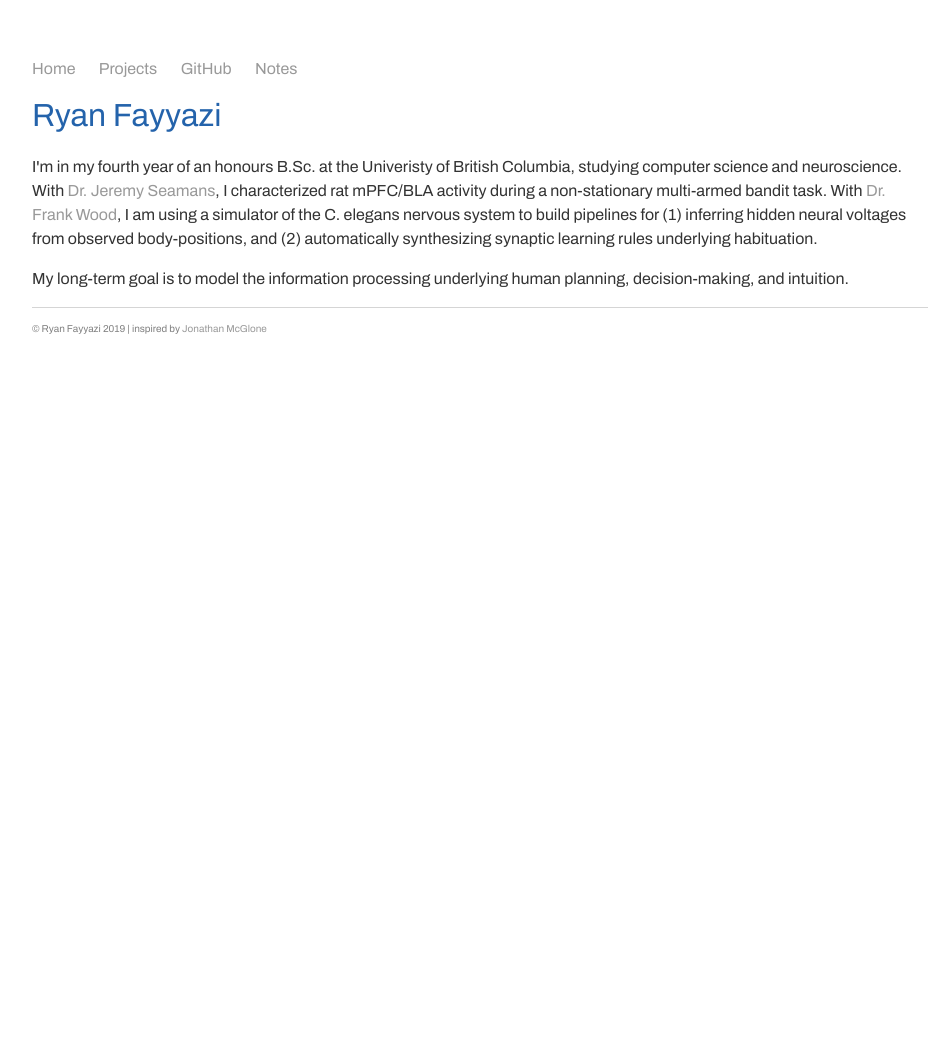
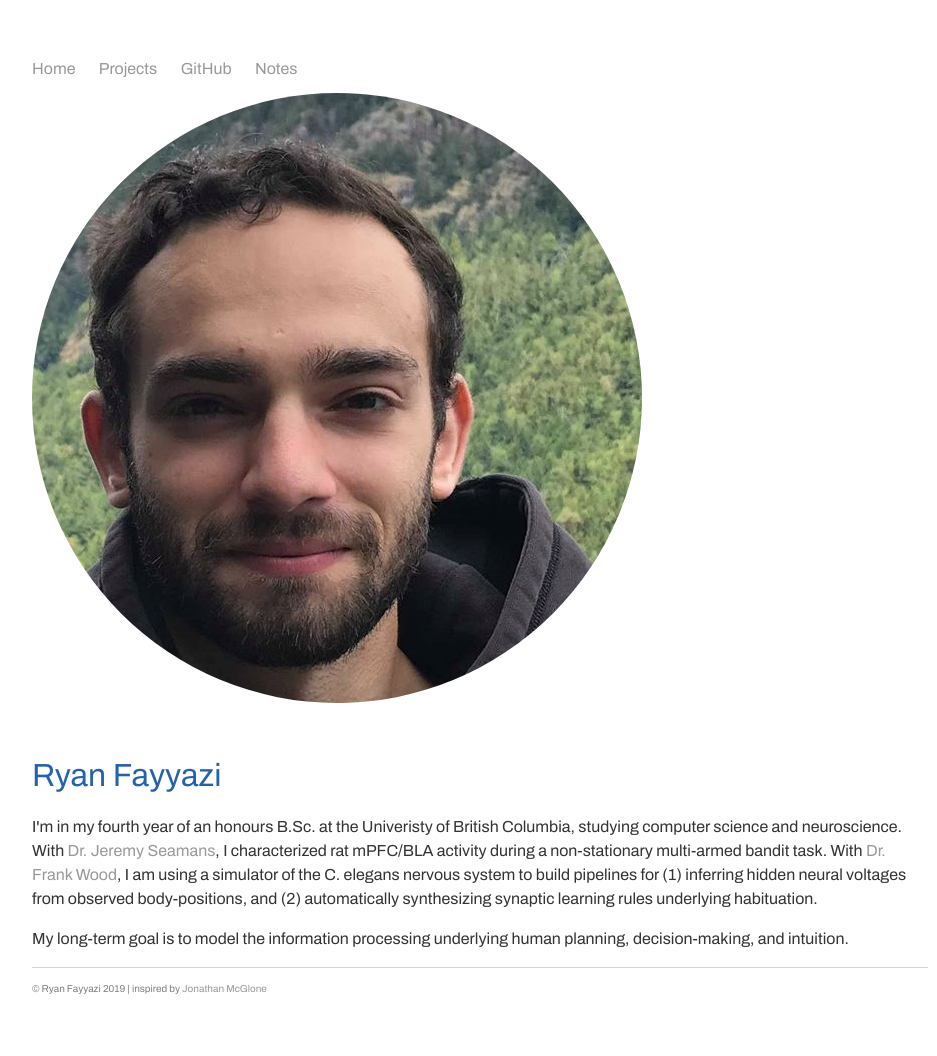
Before and after one commit to rfayyazi/rfayyazi.github.io, a Jekyll site: the page built from index.html, in a window 1280 px wide. Shown: the whole page, without its empty margins (160-1097 px from the left). Built offline with Jekyll 4.4.1, drawn with Linux system fonts in a browser that asks for light colours; some web fonts are replaced; before the commit the page ends 900 px from its top, so only the background shows below that.

Commit message:
Update index.html

```diff
--- a/index.html
+++ b/index.html
@@ -4,6 +4,8 @@ title: Ryan Fayyazi
 ---
 <link href='https://fonts.googleapis.com/css?family=Overpass Mono' rel='stylesheet' type='text/css'>
 <div>
+
+<img  class="img-circle avatar" alt="Ryan Fayyazi" src="img/headshot.png">
 
 <h1>Ryan Fayyazi</h1>
 <p>I'm in my fourth year of an honours B.Sc. at the Univeristy of British Columbia, studying computer science and neuroscience.
```
